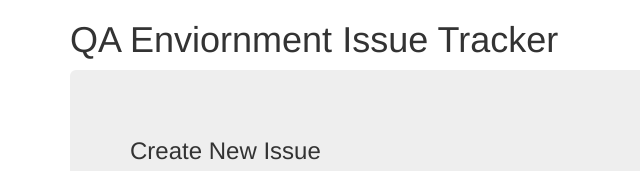
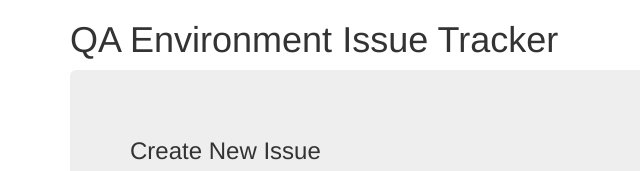
Before and after one commit to ted30316/Issue-Tracker, a plain HTML site: page index.html in a window 1280 px wide. Shown: the top 171 px of the page, 0-640 px from the left. Drawn offline with nearby package versions, Linux system fonts and the light colour scheme; a script that the page names is missing.

Commit message:
update misspellings

```diff
--- a/index.html
+++ b/index.html
@@ -6,7 +6,7 @@
     <meta http-equiv="X-UA-Compatible" content="IE=edge">
     <meta name="viewport" content="width=device-width, initial-scale=1">
     <!-- The above 3 meta tags *must* come first in the head; any other head content must come *after* these tags -->
-    <title>QA Enviornment Issue Tracker</title>
+    <title>QA Environment Issue Tracker</title>
     <!-- Bootstrap -->
     <!-- Latest compiled and minified CSS -->
     <link rel="stylesheet" href="https://maxcdn.bootstrapcdn.com/bootstrap/3.3.7/css/bootstrap.min.css"
@@ -16,7 +16,7 @@
 
 <body onload="fetchIssues()">
     <div class="container">
-        <h1>QA Enviornment Issue Tracker</h1>
+        <h1>QA Environment Issue Tracker</h1>
         <div class="jumbotron">
             <h3>Create New Issue</h3>
             <form id="issueInputForm">
```
